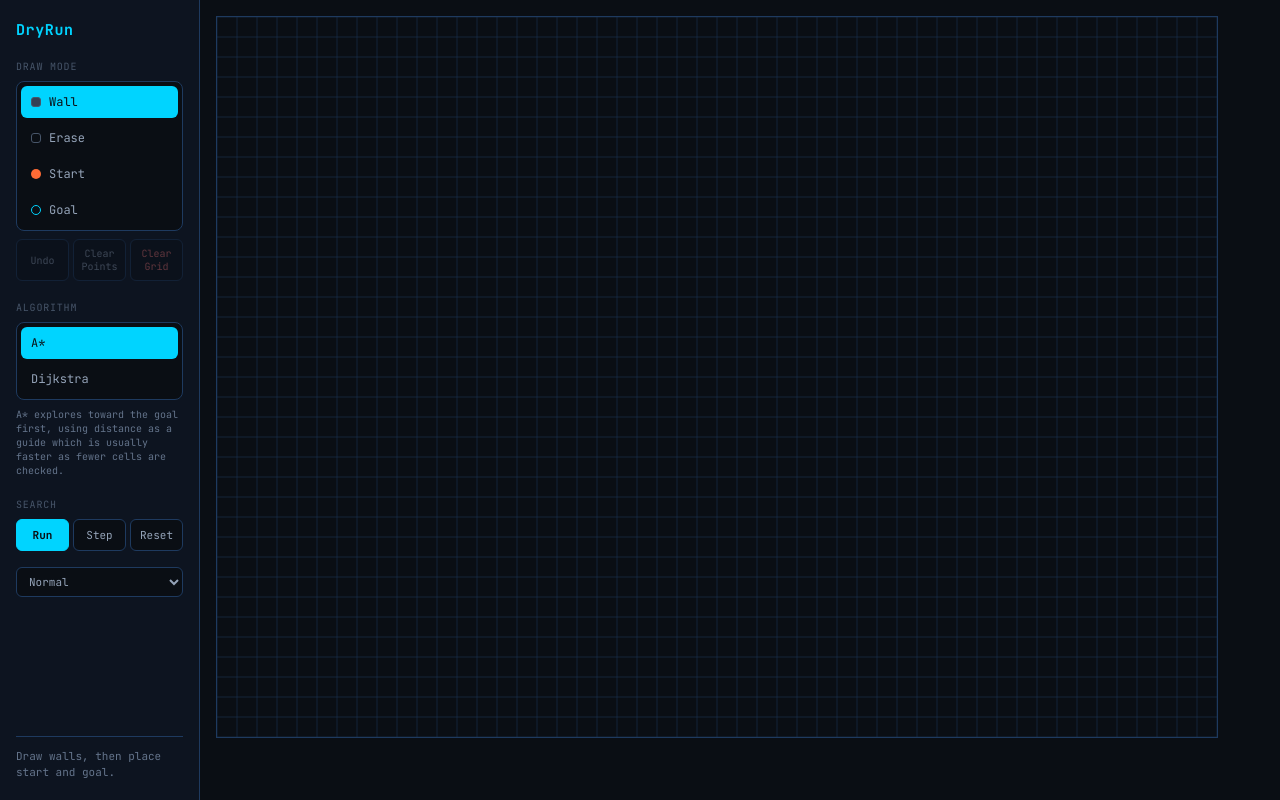
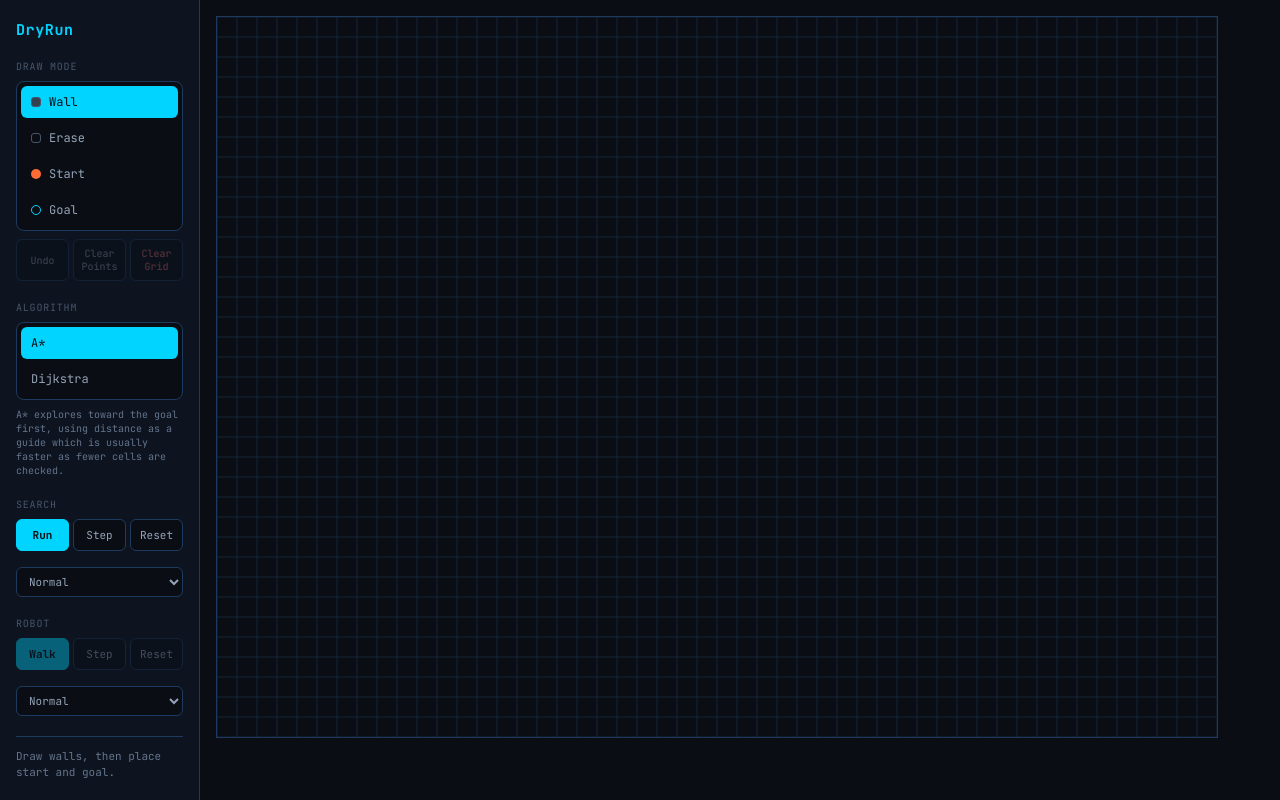
Before and after one commit to Ali-Khan04/DryRun, a React (Vite) app: page / in a window 1280 px wide. Built offline with nearby package versions, Linux system fonts and the light colour scheme.

Commit message:
feat(robot): animate robot walking the found path after search completes

```diff
--- /dev/null
+++ b/src/algorithms/usePathWalker.ts
@@ -0,0 +1,95 @@
+import { useCallback, useRef, useState } from "react";
+import { useSim } from "../context/SimulationContext";
+
+const SPEED_MS = { slow: 200, normal: 90, fast: 30 } as const;
+export type WalkSpeed = keyof typeof SPEED_MS;
+
+// Angle from one grid cell to the next, in degrees. Matches the convention
+// renderer.ts already uses (0deg = facing +col/right, 90deg = facing +row/down).
+function angleBetween(
+  from: { row: number; col: number },
+  to: { row: number; col: number },
+) {
+  const dRow = to.row - from.row;
+  const dCol = to.col - from.col;
+  return (Math.atan2(dRow, dCol) * 180) / Math.PI;
+}
+
+export function usePathWalker() {
+  const { state, dispatch } = useSim();
+  const indexRef = useRef(0);
+  const timerRef = useRef<number | null>(null);
+  const [speed, setSpeed] = useState<WalkSpeed>("normal");
+  const [isWalking, setIsWalking] = useState(false);
+
+  const stopTimer = useCallback(() => {
+    if (timerRef.current !== null) {
+      window.clearInterval(timerRef.current);
+      timerRef.current = null;
+    }
+  }, []);
+
+  // Move the robot to path[indexRef.current], facing the direction it just came from
+  const advance = useCallback((): boolean => {
+    const path = state.path;
+    if (!path || path.length === 0) return true;
+
+    const i = indexRef.current;
+    if (i >= path.length) return true;
+
+    const pos = path[i];
+    const prev = i > 0 ? path[i - 1] : pos;
+    const angleDeg = angleBetween(prev, pos);
+
+    dispatch({ type: "MOVE_ROBOT", pos, angleDeg });
+    indexRef.current += 1;
+
+    return indexRef.current >= path.length;
+  }, [state.path, dispatch]);
+
+  const step = useCallback(() => {
+    stopTimer();
+    setIsWalking(false);
+    advance();
+  }, [advance, stopTimer]);
+
+  const play = useCallback(() => {
+    if (!state.path || state.path.length === 0) return;
+    setIsWalking(true);
+    stopTimer();
+    timerRef.current = window.setInterval(() => {
+      if (advance()) {
+        stopTimer();
+        setIsWalking(false);
+        dispatch({ type: "SET_STATUS", msg: "Robot reached the goal." });
+      }
+    }, SPEED_MS[speed]);
+  }, [advance, dispatch, speed, state.path, stopTimer]);
+
+  const pause = useCallback(() => {
+    stopTimer();
+    setIsWalking(false);
+  }, [stopTimer]);
+
+  // place the robot back to the start of the path (index 0), for replaying
+  const reset = useCallback(() => {
+    stopTimer();
+    setIsWalking(false);
+    indexRef.current = 0;
+    const path = state.path;
+    if (path && path.length > 0) {
+      dispatch({ type: "MOVE_ROBOT", pos: path[0], angleDeg: 0 });
+    }
+  }, [dispatch, state.path, stopTimer]);
+
+  return {
+    play,
+    pause,
+    step,
+    reset,
+    speed,
+    setSpeed,
+    isWalking,
+    canWalk: !!state.path && state.path.length > 0,
+  };
+}
--- a/src/algorithms/useSearchRunner.ts
+++ b/src/algorithms/useSearchRunner.ts
@@ -48,6 +48,7 @@ export function useSearchRunner() {
       dispatch({ type: "MARK_EXPLORED", cells: [value.pos] });
     } else if (value.kind === "done") {
       dispatch({ type: "MARK_PATH", cells: value.path });
+      dispatch({ type: "SET_PATH", path: value.path });
       dispatch({
         type: "SET_STATUS",
         msg: `Path found - ${value.path.length} cells.`,
--- a/src/context/reducer.ts
+++ b/src/context/reducer.ts
@@ -19,6 +19,7 @@ export function makeInitialState(): SimState {
     grid: makeGrid(rows, cols),
     robot: null,
     goal: null,
+    path: null,
     drawMode: "wall",
     algorithm: "astar",
     config: { rows, cols, cellSize: 20 },
@@ -90,10 +91,10 @@ export function simReducer(state: SimState, action: SimAction): SimState {
         grid: makeGrid(rows, cols),
         robot: null,
         goal: null,
+        path: null,
         statusMsg: "Grid cleared.",
       };
     }
-
     case "RESET_SEARCH": {
       // Clears explored/path highlighting only - walls, start, and goal stay put
       const grid = state.grid.map((r) =>
@@ -102,6 +103,7 @@ export function simReducer(state: SimState, action: SimAction): SimState {
       return {
         ...state,
         grid,
+        path: null,
         statusMsg: "Search reset. Ready to run again.",
       };
     }
@@ -185,9 +187,18 @@ export function simReducer(state: SimState, action: SimAction): SimState {
         grid,
         robot: null,
         goal: null,
+        path: null,
         statusMsg: "Start and goal cleared.",
       };
     }
+    case "SET_PATH":
+      return { ...state, path: action.path };
+
+    case "MOVE_ROBOT":
+      return {
+        ...state,
+        robot: { pos: action.pos, angleDeg: action.angleDeg },
+      };
 
     default:
       return state;
--- a/src/toolbar/Toolbar.tsx
+++ b/src/toolbar/Toolbar.tsx
@@ -7,6 +7,7 @@ import {
 } from "../algorithms/useSearchRunner";
 import type { DrawMode, Algorithm } from "../types";
 import styles from "./Toolbar.module.css";
+import { usePathWalker } from "../algorithms/usePathWalker";
 
 const MODES: { mode: DrawMode; label: string; swatchClass: string }[] = [
   { mode: "wall", label: "Wall", swatchClass: styles.swatchWall },
@@ -24,6 +25,7 @@ export function Toolbar() {
   const { state, dispatch } = useSim();
   const history = useHistory();
   const runner = useSearchRunner();
+  const walker = usePathWalker();
   const isGridEmpty =
     !state.robot &&
     !state.goal &&
@@ -189,7 +191,57 @@ export function Toolbar() {
           <option value="fast">Fast</option>
         </select>
       </div>
+      {/* Robot controls */}
+      <div className={styles.section}>
+        <span className={styles.sectionLabel}>Robot</span>
+        <div className={styles.runControls}>
+          {walker.isWalking ? (
+            <button
+              type="button"
+              className={styles.controlBtn}
+              onClick={walker.pause}
+            >
+              Pause
+            </button>
+          ) : (
+            <button
+              type="button"
+              className={`${styles.controlBtn} ${styles.controlBtnPrimary}`}
+              disabled={!walker.canWalk}
+              onClick={walker.play}
+            >
+              Walk
+            </button>
+          )}
+          <button
+            type="button"
+            className={styles.controlBtn}
+            disabled={!walker.canWalk || walker.isWalking}
+            onClick={walker.step}
+          >
+            Step
+          </button>
+          <button
+            type="button"
+            className={styles.controlBtn}
+            disabled={!walker.canWalk}
+            onClick={walker.reset}
+          >
+            Reset
+          </button>
+        </div>
 
+        <select
+          className={styles.speedSelect}
+          value={walker.speed}
+          disabled={walker.isWalking}
+          onChange={(e) => walker.setSpeed(e.target.value as any)}
+        >
+          <option value="slow">Slow</option>
+          <option value="normal">Normal</option>
+          <option value="fast">Fast</option>
+        </select>
+      </div>
       <div className={styles.status}>{state.statusMsg}</div>
     </div>
   );
--- a/src/types/index.ts
+++ b/src/types/index.ts
@@ -34,6 +34,7 @@ export interface SimState {
   config: SimConfig;
   isRunning: boolean;
   statusMsg: string;
+  path: GridPos[] | null;
 }
 export interface GridSnapshot {
   grid: Cell[][];
@@ -56,4 +57,6 @@ export type SimAction =
   | { type: "LOAD_GRID"; grid: Cell[][] }
   | { type: "RESIZE_GRID"; rows: number; cols: number }
   | { type: "RESTORE_SNAPSHOT"; snapshot: GridSnapshot }
-  | { type: "CLEAR_ENDPOINTS" };
+  | { type: "CLEAR_ENDPOINTS" }
+  | { type: "SET_PATH"; path: GridPos[] | null }
+  | { type: "MOVE_ROBOT"; pos: GridPos; angleDeg: number };
```
